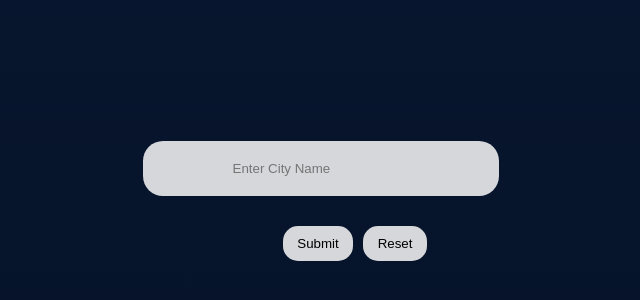
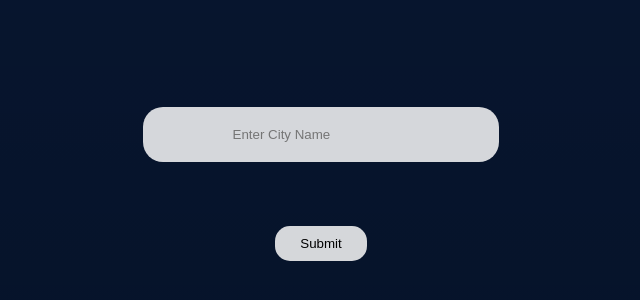
Before and after one commit to kalpitshah72/progressive-weather-react-app, a React (Create React App) app: page / in a window 1280 px wide. Shown: the part 184-484 px from the top of the page, without its empty margins (319-959 px from the left). Built offline with nearby package versions, Linux system fonts and the light colour scheme.

Commit message:
removed the div and reset button

```diff
--- a/src/App.css
+++ b/src/App.css
@@ -28,16 +28,16 @@ body,
   padding: 20px 7%;
   border-radius: 20px;
   border: none;
-  margin-bottom: 30px;
+  margin-bottom: 5%;
   background: rgba(250, 250, 250, 0.85);
 }
 
 button {
-  padding: 10px 15%;
+  padding: 10px 2%;
   border-radius: 15px;
   border: none;
-  margin-bottom: 30px;
-  margin-left: 10px;
+  margin-bottom: 5%;
+  /* margin-left: 10px; */
   background: rgba(250, 250, 250, 0.85);
   text-align: center;
 }
--- a/src/App.js
+++ b/src/App.js
@@ -21,11 +21,11 @@ const App = () => {
         onChange={(e) => setQuery(e.target.value)}
         // onKeyPress={search}
       />
-      <div style={{ display: "flex", justifyContent: "space-between" }}>
-        <button type="submit" onClick={search}>
-          Submit
-        </button>
-        <button
+      {/* <div style={{ display: "flex", justifyContent: "space-between" }}> */}
+      <button type="submit" onClick={search}>
+        Submit
+      </button>
+      {/* <button
           type="reset"
           onClick={() => {
             setQuery("");
@@ -33,8 +33,8 @@ const App = () => {
           }}
         >
           Reset
-        </button>
-      </div>
+        </button> */}
+      {/* </div> */}
       {weather.main && (
         <div className="city">
           <h2 className="city-name">
```
